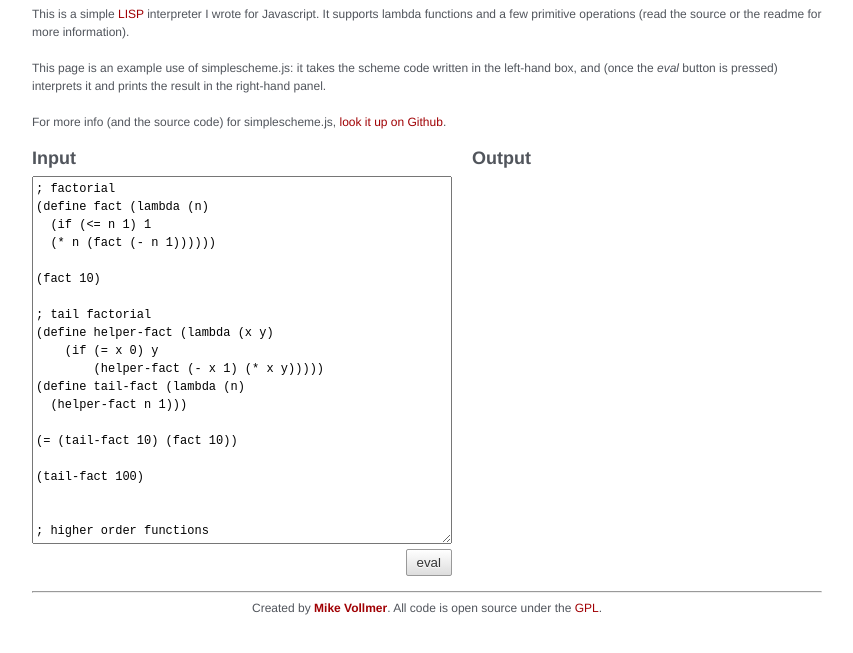
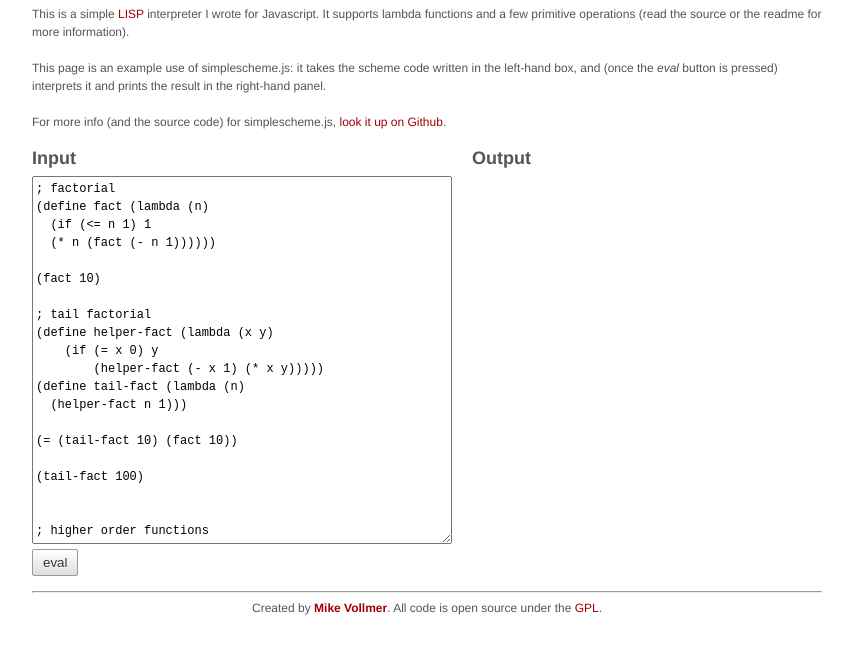
Before and after one commit to vollmerm/simplescheme.js, a plain HTML site: page index.html in a window 1280 px wide. Shown: the part 93-746 px from the top of the page, without its empty margins (213-1066 px from the left). Drawn offline with nearby package versions, Linux system fonts and the light colour scheme; a web font is replaced by a local one.

Commit message:
moved eval button to the left side

```diff
--- a/index.html
+++ b/index.html
@@ -131,8 +131,7 @@ $(function() {
 (and #t (or #t #f)) ; true
 
           </textarea>
-          <input class="g-button" type="submit" value="eval"
-          style="float:right; margin-right:15px;">
+          <input class="g-button" type="submit" value="eval">
         </form>
       </div>
       <div style="width: 350px; float: right;">
```
